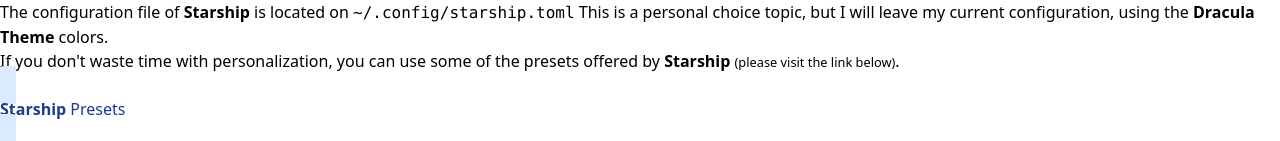
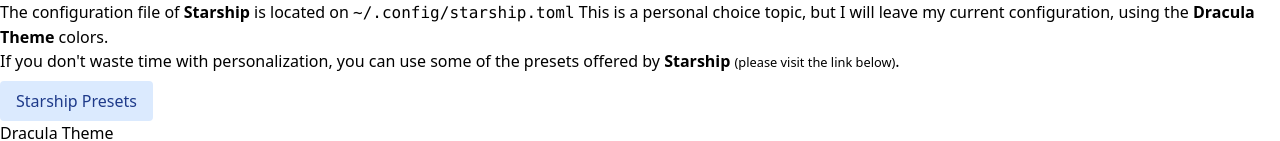
Before and after one commit to tutods/my-configs, a Next.js app: page /starship in a window 1280 px wide. Shown: the part 666-807 px from the top of the page. Built offline with nearby package versions, Linux system fonts and the light colour scheme.

Commit message:
feat: update styles

```diff
--- a/components/ExternalLink.tsx
+++ b/components/ExternalLink.tsx
@@ -2,13 +2,13 @@
 
 type Props = AnchorHTMLAttributes<HTMLAnchorElement> & {
 	className?: string;
-	children: ReactNode;
+	content: ReactNode;
 };
 
-export const ExternalLink = ({ className = '', href, children, ...props }: Props) => {
+export const ExternalLink = ({ className = '', href, content, ...props }: Props) => {
 	return (
 		<a {...props} className={`${className}`} href={href} rel={'noreferrer'} target={'_blank'}>
-			{children}
+			{content}
 		</a>
 	);
 };
--- a/pages/starship.mdx
+++ b/pages/starship.mdx
@@ -111,19 +111,23 @@
 
 If you don't waste time with personalization, you can use some of the presets offered by **Starship** <small>(please visit the link below)</small>.
 
-<ExternalLinkButton href="https://starship.rs/presets/" target="_blank">
-  <span>
-    <strong>Starship</strong> Presets
-  </span>
+<ExternalLinkButton
+  className={"mt-2 inline-block "}
+  href="https://starship.rs/presets/"
+  target="_blank"
+>
+  <span>Starship Presets</span>
 </ExternalLinkButton>
 
 ### Dracula Theme
 
 <p>
   The file below is my configuration using{" "}
-  <ExternalLink href={URLs.dracula} className="font-bold">
-    <>Dracula Theme</>
-  </ExternalLink>{" "}
+  <ExternalLink
+    href={URLs.dracula}
+    className="font-bold"
+    content={<>Dracula Theme</>}
+  />{" "}
   colors.
 </p>
 
--- a/styles/custom.scss
+++ b/styles/custom.scss
@@ -3,5 +3,13 @@
 }
 
 a {
-	@apply text-slate-800 underline transition-colors duration-150 ease-in-out hover:text-blue-700;
+	@apply text-slate-800 underline transition-colors duration-150 ease-in-out;
+
+	&:hover {
+		@apply text-blue-700;
+	}
+
+	@media (prefers-color-scheme: dark) {
+		@apply text-slate-300;
+	}
 }
```
